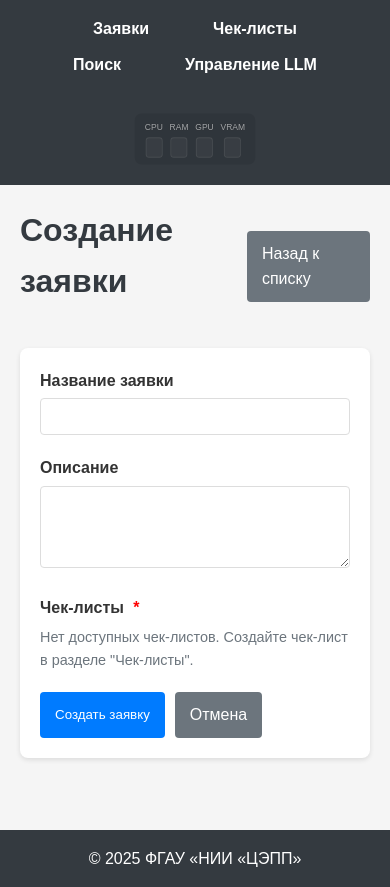
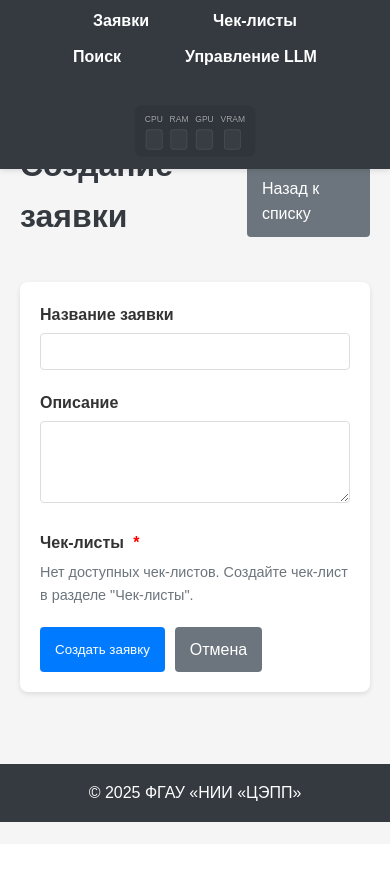
Before and after one commit to MasterVVK/neuro_expert, a Flask app: page /applications/create in a window 390 px wide. After the commit the page ends 822 px from the top, so only its background shows below. Run offline with Flask 3, Linux system fonts and the light colour scheme; data that the repository does not hold is empty.

Commit message:
base.html с фиксированным хидером.

```diff
--- a/ppee-flask/app/templates/base.html
+++ b/ppee-flask/app/templates/base.html
@@ -30,6 +30,17 @@
             flex-wrap: wrap;
             background-color: #343a40;
             color: #fff;
+            position: fixed;
+            top: 0;
+            left: 0;
+            right: 0;
+            z-index: 1000;
+            box-shadow: 0 2px 5px rgba(0,0,0,0.1);
+        }
+
+        /* Добавляем отступ для main чтобы контент не скрывался под header */
+        main {
+            padding-top: 80px; /* Adjust based on your header height */
         }
 
         nav ul {
@@ -234,6 +245,8 @@
             max-width: 1200px;
             margin: 0 auto;
             padding: 20px 20px 0;
+            position: relative;
+            z-index: 999;
         }
 
         .flash-message {
@@ -321,6 +334,11 @@
         @media (max-width: 768px) {
             header {
                 flex-direction: column;
+                padding: 0.5rem 1rem;
+            }
+
+            main {
+                padding-top: 120px; /* Увеличиваем отступ для мобильной версии */
             }
 
             nav ul {
```
